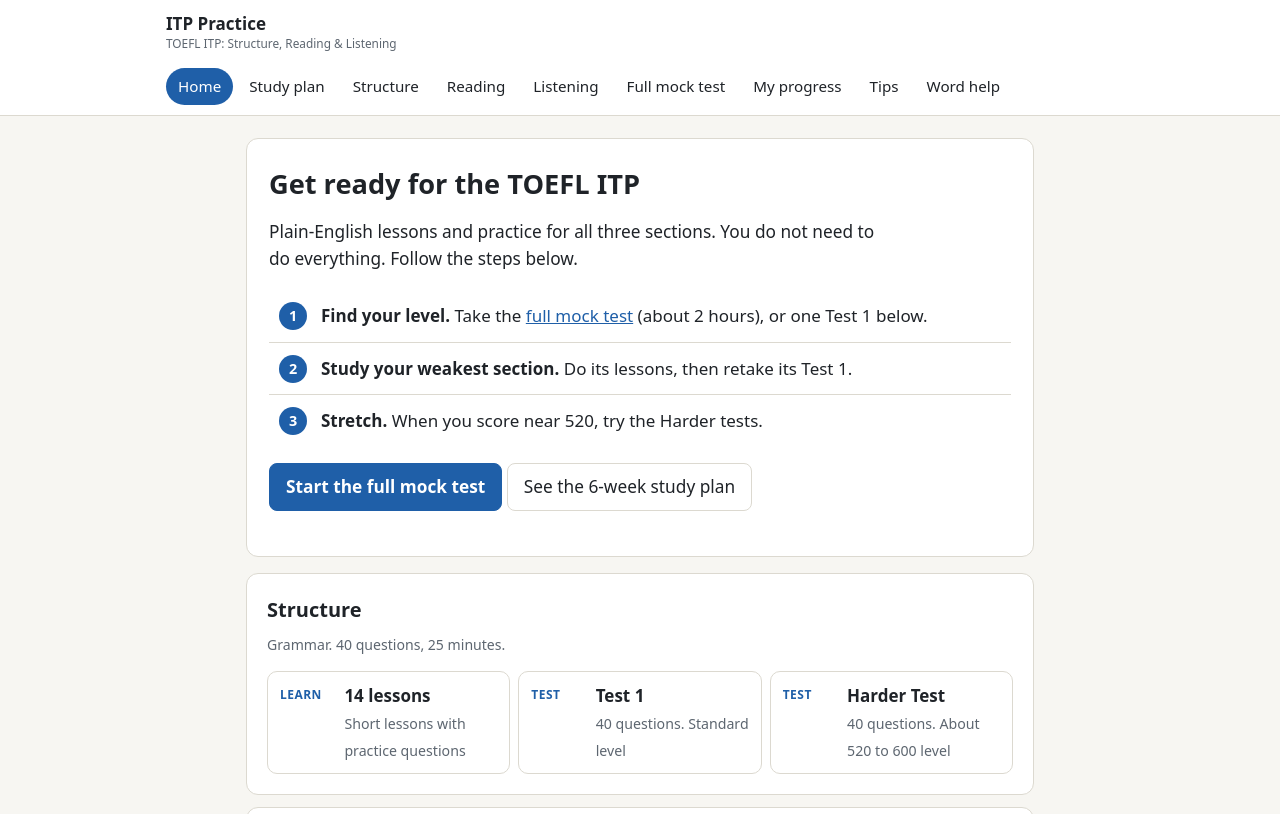
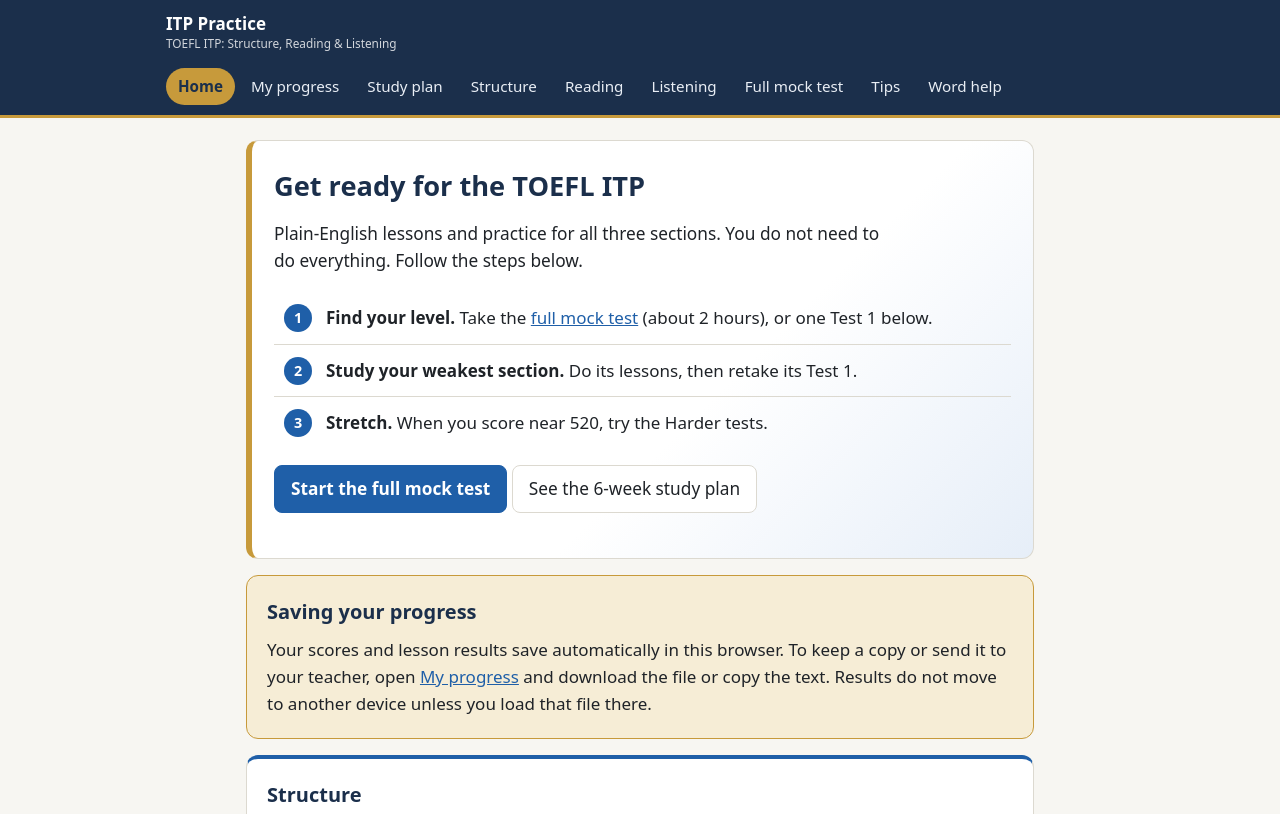
Before and after one commit to AndyMatthews2510/toeflitp, a plain HTML site: page index.html in a window 1280 px wide. Shown: the top 814 px of the page. Drawn offline with Linux system fonts and the light colour scheme.

Commit message:
Add files via upload

```diff
--- a/css/style.css
+++ b/css/style.css
@@ -150,3 +150,27 @@ table.tbl th{color:var(--muted);font-weight:600;font-size:.85rem}
 .hrows{display:grid;grid-template-columns:repeat(auto-fit,minmax(210px,1fr))}
 
 .done{margin-left:8px;color:var(--accent);font-weight:700}
+
+/* academic colour */
+:root{--navy:#1b2f4b;--gold:#c79a3b;--gold-soft:#f6edd6;--c-s:#1f5fa8;--c-r:#1b7a6e;--c-l:#7a3b69}
+@media (prefers-color-scheme: dark){:root{--navy:#101c2e;--gold:#d9ae55;--gold-soft:#2c2616;--c-s:#6aa7ee;--c-r:#5cc4b4;--c-l:#d598c4}}
+header.site{background:var(--navy);border-bottom:3px solid var(--gold)}
+.brand,.brand small{color:#fff}
+.brand small{opacity:.8}
+nav.main a{color:#e9eef5}
+nav.main a:hover{background:rgba(255,255,255,.14)}
+nav.main a.on{background:var(--gold);color:#1b2f4b;font-weight:600}
+h1{color:var(--navy)}
+@media (prefers-color-scheme: dark){h1{color:#e8e8e4}}
+.hero{border-left:6px solid var(--gold);background:linear-gradient(135deg,var(--card) 60%,var(--accent-soft))}
+.saveinfo{background:var(--gold-soft);border-color:var(--gold)}
+.saveinfo p{margin:0}
+.sec-s{border-top:4px solid var(--c-s)}.sec-r{border-top:4px solid var(--c-r)}.sec-l{border-top:4px solid var(--c-l)}
+.sec-s h2,.sec-s .hstep{color:var(--c-s)}.sec-r h2,.sec-r .hstep{color:var(--c-r)}.sec-l h2,.sec-l .hstep{color:var(--c-l)}
+.sec-s .hrow:hover{border-color:var(--c-s)}.sec-r .hrow:hover{border-color:var(--c-r)}.sec-l .hrow:hover{border-color:var(--c-l)}
+.card h2{color:var(--navy)}
+@media (prefers-color-scheme: dark){.card h2{color:#e8e8e4}.sec-s h2{color:var(--c-s)}.sec-r h2{color:var(--c-r)}.sec-l h2{color:var(--c-l)}}
+.tile{border-left:4px solid var(--gold)}
+.lvl{background:var(--gold-soft);color:#6b4d0d}
+@media (prefers-color-scheme: dark){.lvl{color:var(--gold)}}
+.done{color:var(--c-r)}
--- a/index.html
+++ b/index.html
@@ -12,12 +12,12 @@
   <a class="brand" href="#home">ITP Practice<small>TOEFL ITP: Structure, Reading &amp; Listening</small></a>
   <nav class="main" id="nav" aria-label="Main">
     <a href="#home" data-r="home">Home</a>
+    <a href="#progress" data-r="progress">My progress</a>
     <a href="#plan" data-r="plan">Study plan</a>
     <a href="#lessons" data-r="lessons">Structure</a>
     <a href="#reading" data-r="reading">Reading</a>
     <a href="#listening" data-r="listening">Listening</a>
     <a href="#mock" data-r="mock">Full mock test</a>
-    <a href="#progress" data-r="progress">My progress</a>
     <a href="#tips" data-r="tips">Tips</a>
     <a href="#words" data-r="words">Word help</a>
   </nav>
--- a/js/app.js
+++ b/js/app.js
@@ -205,7 +205,7 @@ function setNav(r){
 
 function pageHome(){
   function sec(cls,title,blurb,rows){
-    var h='<div class="card"><h2 style="margin-top:0">'+title+'</h2><p class="note" style="margin-top:0">'+blurb+'</p><div class="hrows">';
+    var h='<div class="card sec-'+cls+'"><h2 style="margin-top:0">'+title+'</h2><p class="note" style="margin-top:0">'+blurb+'</p><div class="hrows">';
     rows.forEach(function(r){h+='<a class="hrow" href="'+r[0]+'"><span class="hstep">'+r[1]+'</span><span><b>'+r[2]+'</b><br><small>'+r[3]+'</small></span></a>';});
     return h+'</div></div>';
   }
@@ -216,6 +216,7 @@ function pageHome(){
   '<li><b>Study your weakest section.</b> Do its lessons, then retake its Test 1.</li>'+
   '<li><b>Stretch.</b> When you score near 520, try the Harder tests.</li></ol>'+
   '<p><a class="btn primary" href="#mock">Start the full mock test</a> <a class="btn" href="#plan">See the 6-week study plan</a></p></div>'+
+  '<div class="card saveinfo"><h2 style="margin-top:0">Saving your progress</h2><p>Your scores and lesson results save automatically in this browser. To keep a copy or send it to your teacher, open <a href="#progress">My progress</a> and download the file or copy the text. Results do not move to another device unless you load that file there.</p></div>'+
   '<div class="grid3">'+
   sec("s","Structure","Grammar. 40 questions, 25 minutes.",[["#lessons","Learn","14 lessons","Short lessons with practice questions"],["#test","Test","Test 1","40 questions. Standard level"],["#test-hard","Test","Harder Test","40 questions. About 520 to 600 level"]])+
   sec("r","Reading","Five passages. 50 questions, 55 minutes.",[["#reading","Learn","6 lessons","Main idea, details, vocabulary, reference, purpose, inference"],["#rtest","Test","Test 1","50 questions. Standard level"],["#rtest-hard","Test","Harder Test","50 questions. About 520 to 600 level"]])+
```
